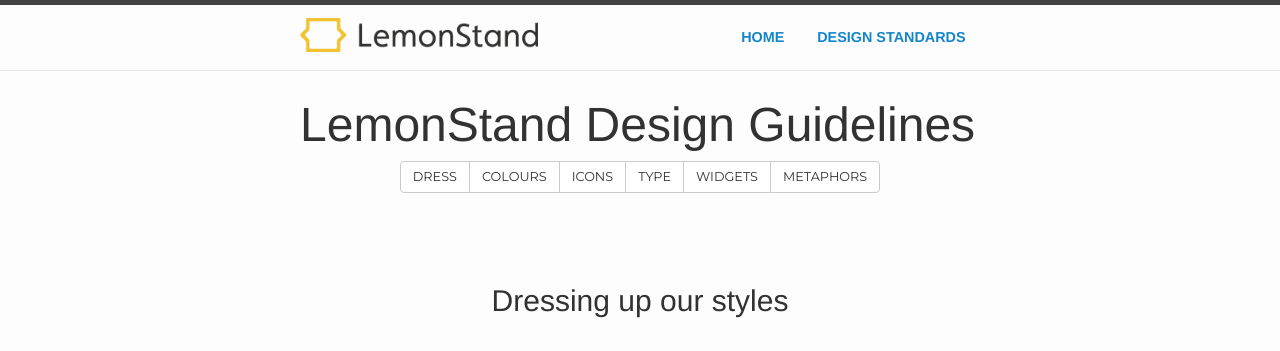
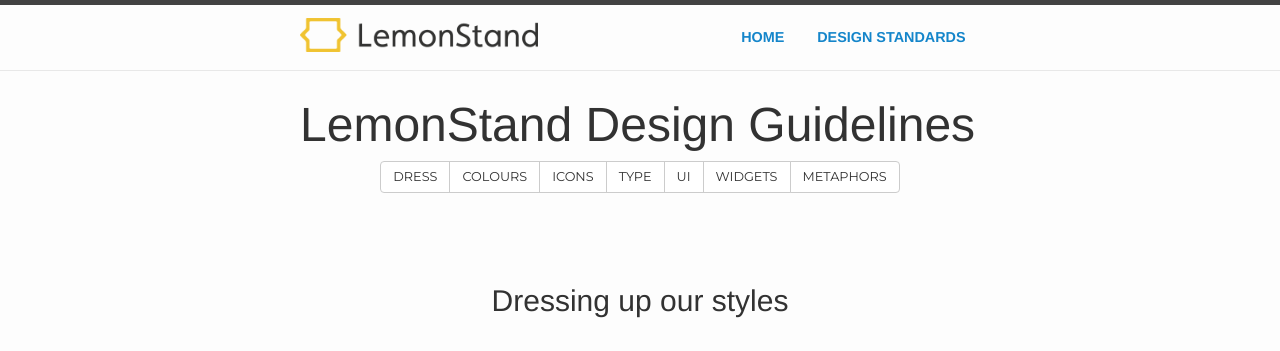
Before and after one commit to lemonstand/lemonstand.github.com, a Jekyll site: the page built from _guidelines/index.html, in a window 1280 px wide. Shown: the top 351 px of the page. Built offline with Jekyll 4.4.1, drawn with Linux system fonts in a browser that asks for light colours; nearby versions of some CDN libraries.

Commit message:
Added navigation menu link

```diff
--- a/_guidelines/index.html
+++ b/_guidelines/index.html
@@ -12,6 +12,7 @@
       <a class="btn btn-default" ng-click="scrollTo('colours')">Colours</a>
       <a class="btn btn-default" ng-click="scrollTo('icography')">Icons</a>
       <a class="btn btn-default" ng-click="scrollTo('type')">Type</a>
+      <a class="btn btn-default" ng-click="scrollTo('ui')">UI</a>
       <a class="btn btn-default" ng-click="scrollTo('widgets')">Widgets</a>
       <a class="btn btn-default" ng-click="scrollTo('metaphors')">Metaphors</a>
   </nav>
```
